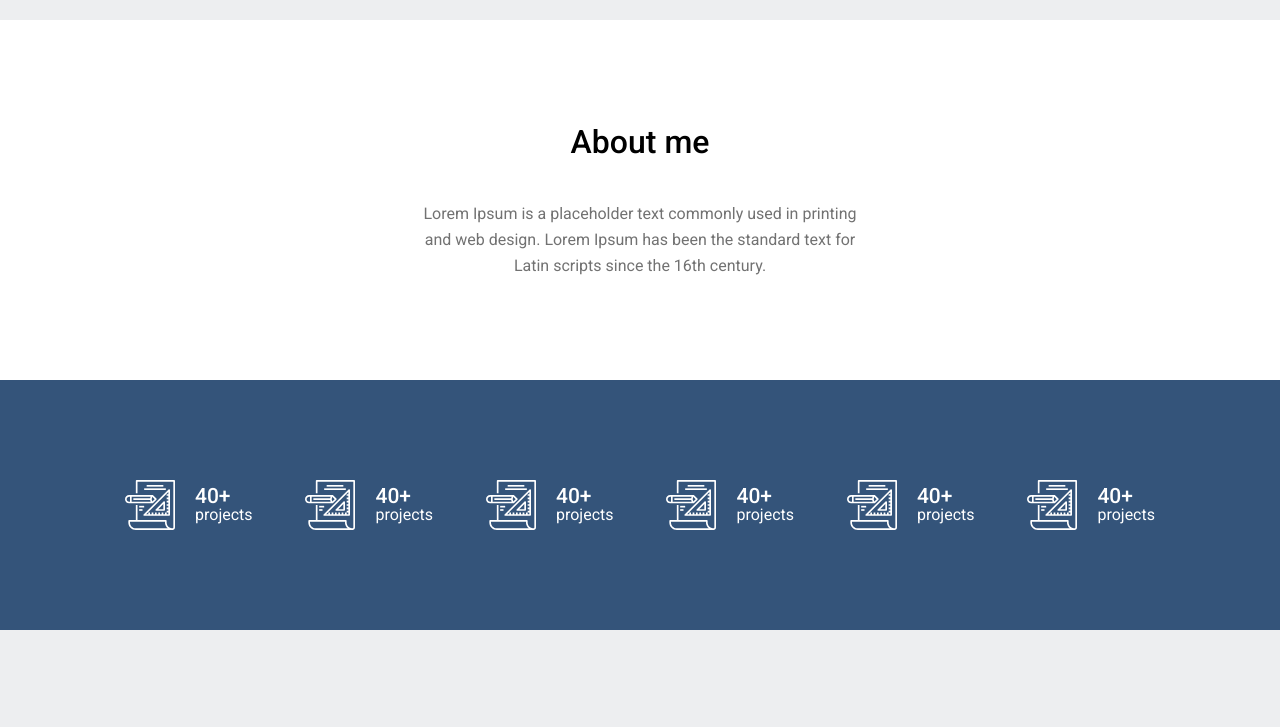
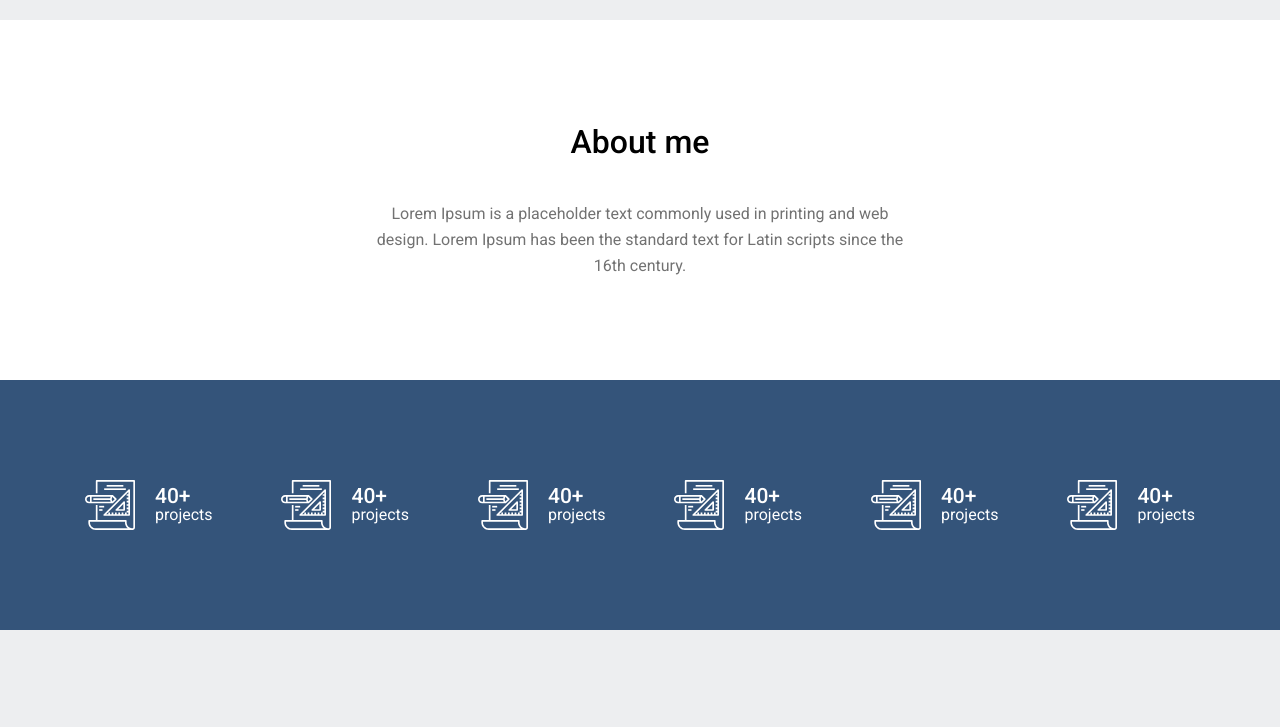
Before and after one commit to Cartoshechka/Site-template-scss, a website: page index.html in a window 1280 px wide. Shown: the part 680-1407 px from the top of the page. Drawn offline with Linux system fonts and the light colour scheme.

Commit message:
corrected containers

```diff
--- a/src/scss/components/_section.scss
+++ b/src/scss/components/_section.scss
@@ -3,6 +3,8 @@
 @use '../abstracts/mixins' as m;
 
 .section {
+  display: block;
+  unicode-bidi: isolate;
   padding-top: 100px;
   padding-bottom: 100px;
   text-align: center;
--- a/src/scss/layout/_containers.scss
+++ b/src/scss/layout/_containers.scss
@@ -5,8 +5,6 @@
   width: 100%;
   max-width: $container-primary;
   margin-inline: auto;
-  padding-inline: $gap-xl;
-
   @include m.respond-to('lg') {
     padding-inline: $gap-lg;
   }
@@ -29,7 +27,6 @@
   width: 100%;
   max-width: $container-secondary;
   margin-inline: auto;
-  padding-inline: $gap-xl;
   box-sizing: border-box;
 
   @include m.respond-to('lg') {
```
Also changed, not shown: assets/css/style.css, assets/css/style.min.css.
